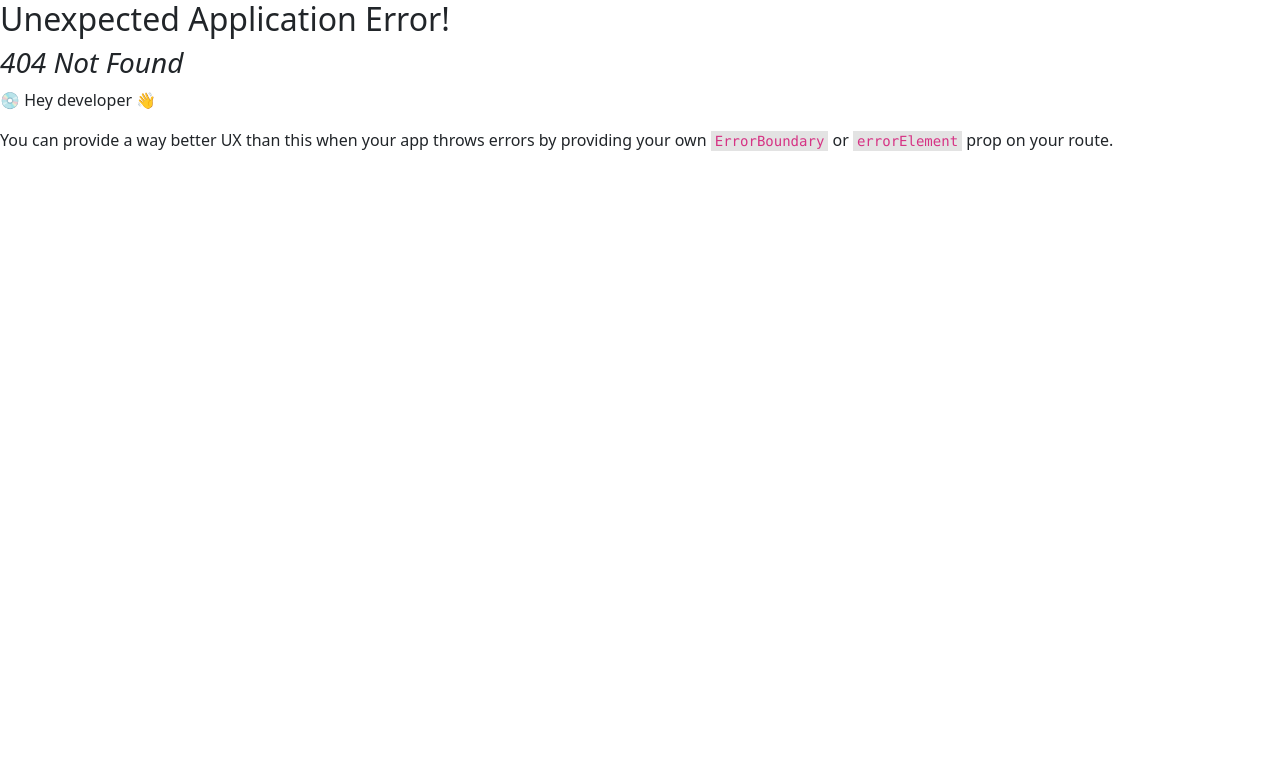
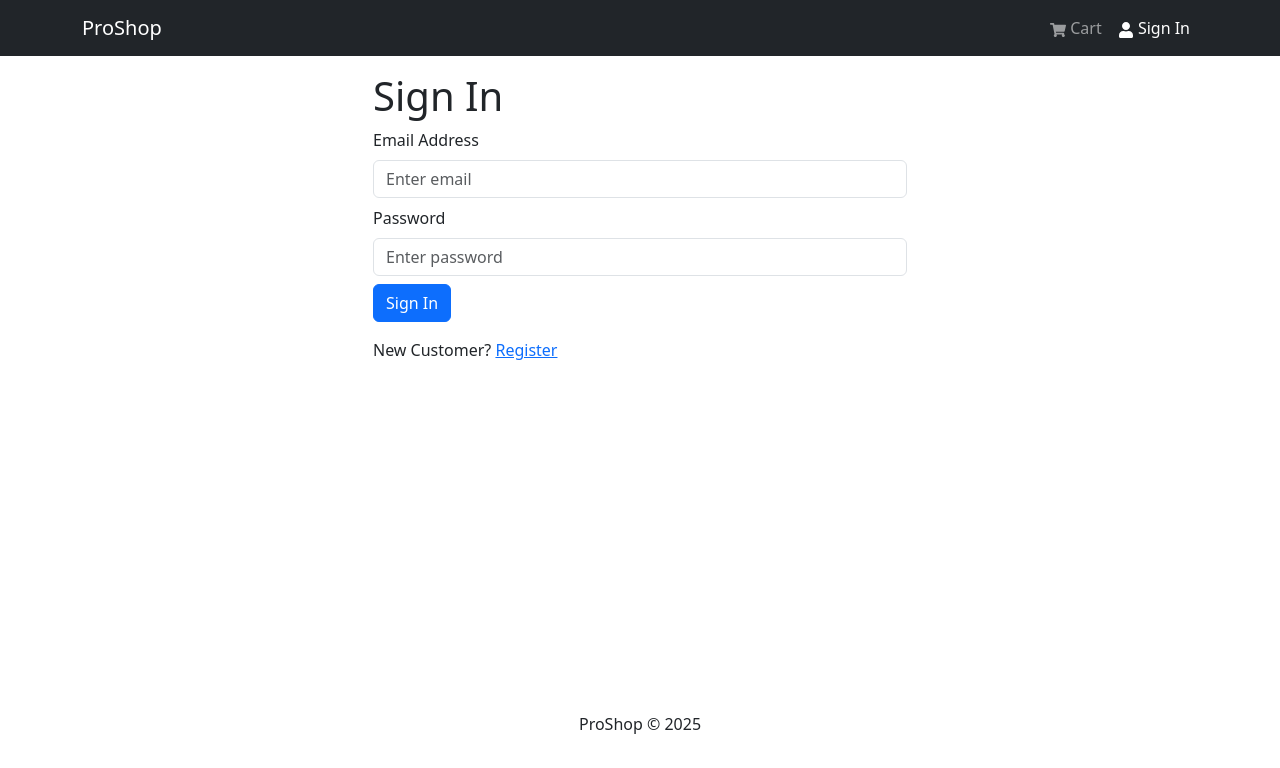
Before and after one commit to SayuruDev/eCommShop, a React (Create React App) app in the folder frontend/: page /login in a window 1280 px wide. Before the commit this address had no page. Shown: the top 768 px of the page. Built offline with nearby package versions, Linux system fonts and the light colour scheme.

Commit message:
48_49_LoginScreen and functionality

```diff
--- a/frontend/package.json
+++ b/frontend/package.json
@@ -19,6 +19,7 @@
     "react-router-bootstrap": "^0.26.3",
     "react-router-dom": "^6.20.1",
     "react-scripts": "5.0.1",
+    "react-toastify": "^11.0.5",
     "web-vitals": "^2.1.4"
   },
   "scripts": {
--- a/frontend/src/App.jsx
+++ b/frontend/src/App.jsx
@@ -3,9 +3,13 @@ import { Outlet } from "react-router-dom";
 import Header from "./components/Header";
 import Footer from "./components/Footer";
 
+import { ToastContainer } from "react-toastify";
+import "react-toastify/dist/ReactToastify.css";
+
 const App = () => {
   return (
     <>
+      <ToastContainer />
       <Header />
       <main className="py-3">
         <Container>
--- /dev/null
+++ b/frontend/src/components/FormContainer.jsx
@@ -0,0 +1,15 @@
+import { Container, Row, Col } from "react-bootstrap";
+
+const FormContainer = ({ children }) => {
+  return (
+    <Container>
+      <Row className="justify-content-md-center">
+        <Col xs={12} md={6}>
+          {children}
+        </Col>
+      </Row>
+    </Container>
+  );
+};
+
+export default FormContainer;
--- a/frontend/src/components/Header.jsx
+++ b/frontend/src/components/Header.jsx
@@ -1,10 +1,16 @@
-import { Navbar, Nav, Container, Badge } from "react-bootstrap";
+import { Navbar, Nav, Container, NavDropdown, Badge } from "react-bootstrap";
 import { FaShoppingCart, FaUser } from "react-icons/fa";
 import { LinkContainer } from "react-router-bootstrap";
 import { useSelector } from "react-redux";
 
 const Header = () => {
   const { cartItems } = useSelector((state) => state.cart);
+
+  const { userInfo } = useSelector((state) => state.auth);
+
+  const logoutHandler = () => {
+    console.log("logout");
+  };
 
   return (
     <header>
@@ -26,11 +32,24 @@ const Header = () => {
                   )}
                 </Nav.Link>
               </LinkContainer>
-              <LinkContainer to="/login">
-                <Nav.Link href="/login">
-                  <FaUser /> SignIn
-                </Nav.Link>
-              </LinkContainer>
+              {userInfo ? (
+                <>
+                  <NavDropdown title={userInfo.name} id="username">
+                    <LinkContainer to="/profile">
+                      <NavDropdown.Item>Profile</NavDropdown.Item>
+                    </LinkContainer>
+                    <NavDropdown.Item onClick={logoutHandler}>
+                      Logout
+                    </NavDropdown.Item>
+                  </NavDropdown>
+                </>
+              ) : (
+                <LinkContainer to="/login">
+                  <Nav.Link>
+                    <FaUser /> Sign In
+                  </Nav.Link>
+                </LinkContainer>
+              )}
             </Nav>
           </Navbar.Collapse>
         </Container>
--- a/frontend/src/index.js
+++ b/frontend/src/index.js
@@ -13,14 +13,17 @@ import {
 import HomeScreen from "./screens/HomeScreen";
 import ProductScreen from "./screens/ProductScreen";
 import CartScreen from "./screens/CartScreen";
+import LoginScreen from "./screens/LoginScreen";
 import store from "./store";
 import { Provider } from "react-redux";
+
 const router = createBrowserRouter(
   createRoutesFromElements(
     <Route path="/" element={<App />}>
       <Route index={true} path="/" element={<HomeScreen />} />
       <Route path="/product/:id" element={<ProductScreen />} />
       <Route path="/cart" element={<CartScreen />} />
+      <Route path="/login" element={<LoginScreen />} />
     </Route>
   )
 );
--- /dev/null
+++ b/frontend/src/screens/LoginScreen.jsx
@@ -0,0 +1,88 @@
+import { useState, useEffect } from "react";
+import { Link, useLocation, useNavigate } from "react-router-dom";
+import { Form, Button, Row, Col } from "react-bootstrap";
+import { useDispatch, useSelector } from "react-redux";
+import Loader from "../components/Loader";
+import FormContainer from "../components/FormContainer";
+
+import { useLoginMutation } from "../slices/userApiSlice";
+import { setCredentials } from "../slices/authSlice";
+import { toast } from "react-toastify";
+
+const LoginScreen = () => {
+  const [email, setEmail] = useState("");
+  const [password, setPassword] = useState("");
+
+  const dispatch = useDispatch();
+  const navigate = useNavigate();
+
+  const [login, { isLoading }] = useLoginMutation();
+
+  const { userInfo } = useSelector((state) => state.auth);
+
+  const { search } = useLocation();
+  const sp = new URLSearchParams(search);
+  const redirect = sp.get("redirect") || "/";
+
+  useEffect(() => {
+    if (userInfo) {
+      navigate(redirect);
+    }
+  }, [navigate, redirect, userInfo]);
+
+  const submitHandler = async (e) => {
+    e.preventDefault();
+    try {
+      const res = await login({ email, password }).unwrap();
+      dispatch(setCredentials({ ...res }));
+      navigate(redirect);
+    } catch (err) {
+      toast.error(err?.data?.message || err.error);
+    }
+  };
+
+  return (
+    <FormContainer>
+      <h1>Sign In</h1>
+
+      <Form onSubmit={submitHandler}>
+        <Form.Group className="my-2" controlId="email">
+          <Form.Label>Email Address</Form.Label>
+          <Form.Control
+            type="email"
+            placeholder="Enter email"
+            value={email}
+            onChange={(e) => setEmail(e.target.value)}
+          ></Form.Control>
+        </Form.Group>
+
+        <Form.Group className="my-2" controlId="password">
+          <Form.Label>Password</Form.Label>
+          <Form.Control
+            type="password"
+            placeholder="Enter password"
+            value={password}
+            onChange={(e) => setPassword(e.target.value)}
+          ></Form.Control>
+        </Form.Group>
+
+        <Button disabled={isLoading} type="submit" variant="primary">
+          Sign In
+        </Button>
+
+        {isLoading && <Loader />}
+      </Form>
+
+      <Row className="py-3">
+        <Col>
+          New Customer?{" "}
+          <Link to={redirect ? `/register?redirect=${redirect}` : "/register"}>
+            Register
+          </Link>
+        </Col>
+      </Row>
+    </FormContainer>
+  );
+};
+
+export default LoginScreen;
--- a/frontend/src/slices/authSlice.js
+++ b/frontend/src/slices/authSlice.js
@@ -14,10 +14,6 @@ const authSlice = createSlice({
       state.userInfo = action.payload;
       localStorage.setItem("userInfo", JSON.stringify(action.payload));
     },
-    logout: (state, action) => {
-      state.userInfo = null;
-      localStorage.removeItem("userInfo");
-    },
   },
 });
 
```
Also changed, not shown: 1 other file (tests, documents, lock files or other folders).
